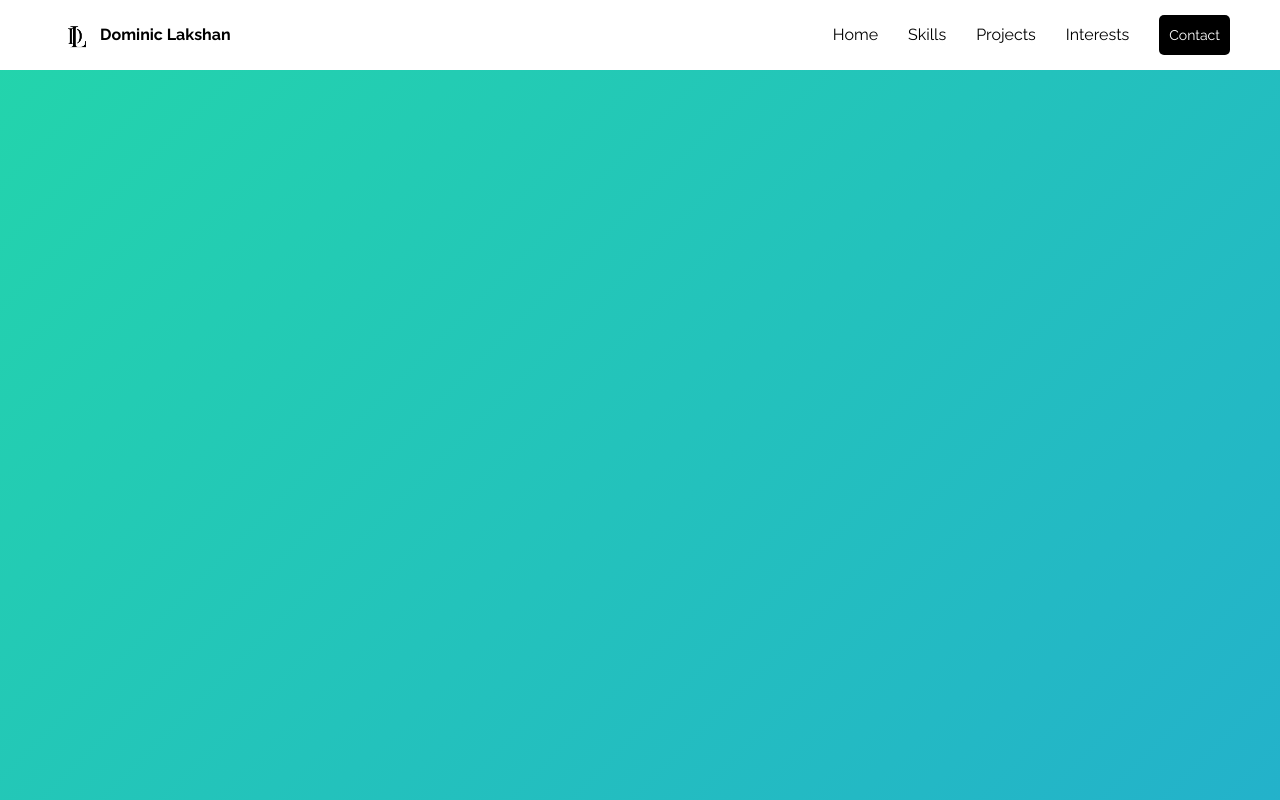
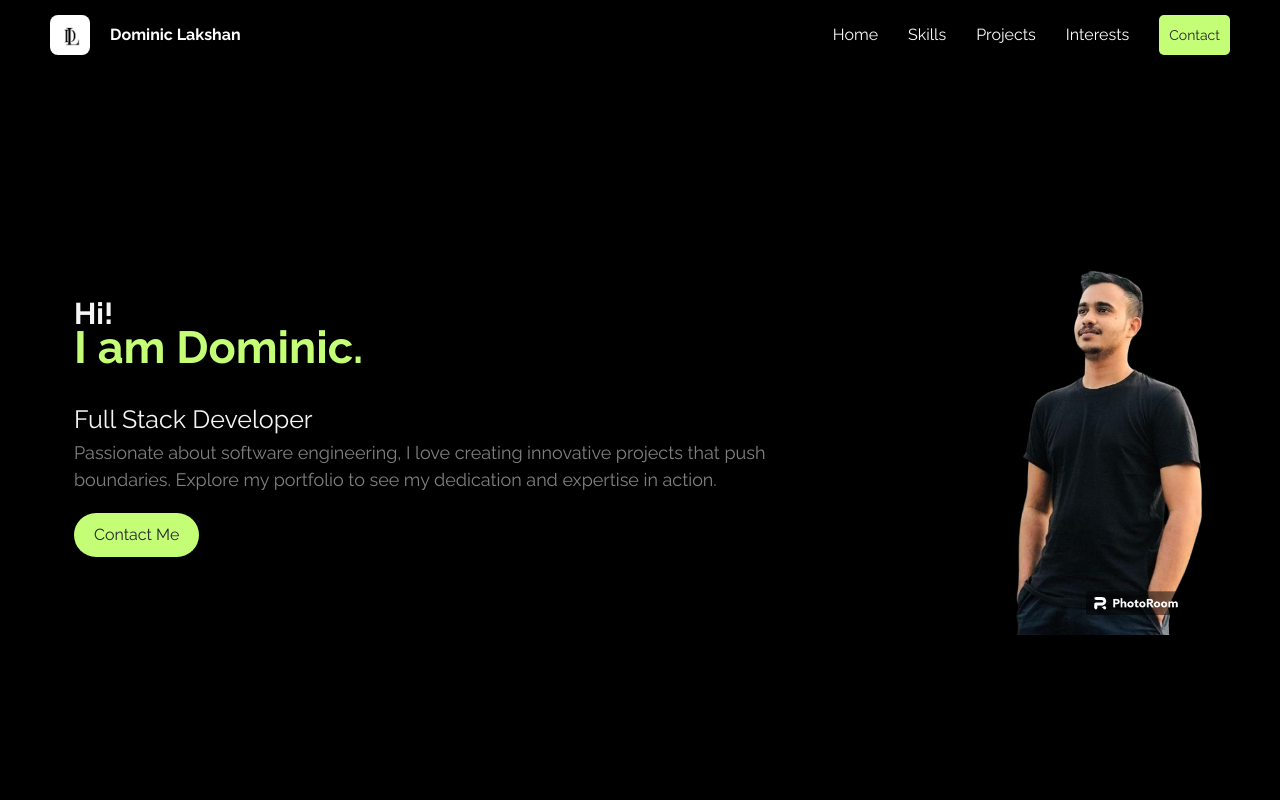
Before and after one commit to lakshankd/Portfolio, a Next.js app: page / in a window 1280 px wide. Built offline with nearby package versions, Linux system fonts and the light colour scheme.

Commit message:
adding hero section.

```diff
--- a/src/app/globals.css
+++ b/src/app/globals.css
@@ -13,7 +13,8 @@ body {
   width: 100vw;
   height: 100vh;
   overflow-x: hidden;
-  background: linear-gradient(-45deg, #ee7752, #e73c7e, #23a6d5, #23d5ab);
+  /* background: linear-gradient(-45deg, #ee7752, #e73c7e, #23a6d5, #23d5ab); */
+  background-color: #000000;
   background-size: 400% 400%;
   animation: gradient 15s ease infinite;
   color: whitesmoke;
--- a/src/app/page.js
+++ b/src/app/page.js
@@ -1,10 +1,11 @@
 import Navbar from "@/components/navbar/Navbar";
-import styles from "./page.module.css";
+import HeroSection from "@/components/hero/HeroSection";
 
 export default function Home() {
   return (
     <div className="container">
       <Navbar />
+      <HeroSection />
     </div>
   );
 }
--- a/src/app/page.module.css
+++ b/src/app/page.module.css
@@ -3,5 +3,6 @@
   height: 100vh;
   display: flex;
   flex-direction: column;
+  flex-direction: column;
   margin: 0 auto;
 }
--- /dev/null
+++ b/src/components/hero/HeroSection.js
@@ -0,0 +1,30 @@
+import Image from "next/image";
+import React from "react";
+import styles from "./hero.module.css";
+
+export default function HeroSection() {
+  return (
+    <div className={styles.container}>
+      <div className={styles.info_section}>
+        <h4 className={styles.info_section_head1}>Hi!</h4>
+        <h1 className={styles.info_section_head2}>I am Dominic.</h1>
+        <h5 className={styles.info_section_head4}>Full Stack Developer</h5>
+        <p>
+          Passionate about software engineering, I love creating innovative
+          projects that push boundaries. Explore my portfolio to see my
+          dedication and expertise in action.
+        </p>
+        <button>Contact Me</button>
+      </div>
+      <div className={styles.img_section}>
+        <Image
+          src="/my-photo-PhotoRoom (1).png"
+          width={400}
+          height={400}
+          alt="image"
+          className={styles.img_section_img}
+        />
+      </div>
+    </div>
+  );
+}
--- /dev/null
+++ b/src/components/hero/hero.module.css
@@ -0,0 +1,97 @@
+.container {
+  -webkit-animation: scale-in-hor-left 0.5s cubic-bezier(0.25, 0.46, 0.45, 0.94)
+    both;
+  animation: scale-in-hor-left 0.5s cubic-bezier(0.25, 0.46, 0.45, 0.94) both;
+  width: 100vw;
+  padding: 0 50px;
+  height: calc(100vh - 70px);
+  display: flex;
+  justify-content: space-evenly;
+  align-items: center;
+}
+
+.info_section {
+  width: 60%;
+}
+
+.info_section_head1 {
+  font-size: 30px;
+  font-weight: bold;
+  line-height: 0;
+}
+
+.info_section_head2 {
+  font-size: 45px;
+  font-weight: bolder;
+  color: #c4fe76;
+}
+
+.info_section_head4 {
+  margin-top: 20px;
+  font-size: 25px;
+}
+
+.info_section p {
+  font-size: 18px;
+  color: gray;
+}
+
+.info_section button {
+  font-size: 16px;
+  color: #272727;
+  background-color: #c4fe76;
+  padding: 10px 20px;
+  margin-top: 20px;
+  border-radius: 30px;
+}
+
+.info_section_head3 {
+}
+
+.img_section_img {
+}
+
+/* ----------------------------------------------
+ * Generated by Animista on 2023-7-13 23:32:22
+ * Licensed under FreeBSD License.
+ * See http://animista.net/license for more info.
+ * w: http://animista.net, t: @cssanimista
+ * ---------------------------------------------- */
+
+/**
+ * ----------------------------------------
+ * animation scale-in-hor-left
+ * ----------------------------------------
+ */
+@-webkit-keyframes scale-in-hor-left {
+  0% {
+    -webkit-transform: scaleX(0);
+    transform: scaleX(0);
+    -webkit-transform-origin: 0% 0%;
+    transform-origin: 0% 0%;
+    opacity: 1;
+  }
+  100% {
+    -webkit-transform: scaleX(1);
+    transform: scaleX(1);
+    -webkit-transform-origin: 0% 0%;
+    transform-origin: 0% 0%;
+    opacity: 1;
+  }
+}
+@keyframes scale-in-hor-left {
+  0% {
+    -webkit-transform: scaleX(0);
+    transform: scaleX(0);
+    -webkit-transform-origin: 0% 0%;
+    transform-origin: 0% 0%;
+    opacity: 1;
+  }
+  100% {
+    -webkit-transform: scaleX(1);
+    transform: scaleX(1);
+    -webkit-transform-origin: 0% 0%;
+    transform-origin: 0% 0%;
+    opacity: 1;
+  }
+}
--- a/src/components/navbar/Navbar.js
+++ b/src/components/navbar/Navbar.js
@@ -12,8 +12,8 @@ function Navbar() {
       <div className={styles.nav_logo}>
         <Image
           src="/logo/logo.png"
-          width={50}
-          height={50}
+          width={40}
+          height={40}
           className={styles.nav_logo_img}
           alt="logo"
         />
@@ -29,10 +29,15 @@ function Navbar() {
       <div className={styles.nav_menu}>
         <div className={styles.nav_menu_icon}>
           {isMenuOpen ? (
-            <GrClose size={20} onClick={() => setIsMenuOpen((prev) => !prev)} />
+            <GrClose
+              size={30}
+              color="white"
+              onClick={() => setIsMenuOpen((prev) => !prev)}
+            />
           ) : (
             <BiMenuAltRight
-              size={25}
+              size={30}
+              color="white"
               onClick={() => setIsMenuOpen((prev) => !prev)}
             />
           )}
--- a/src/components/navbar/navbar.module.css
+++ b/src/components/navbar/navbar.module.css
@@ -1,6 +1,6 @@
 .container {
-  background-color: white;
-  color: black;
+  background-color: #000000;
+  color: #fdfdfd;
   height: 70px;
   width: 100vw;
   display: flex;
@@ -8,7 +8,6 @@
   align-items: center;
   justify-content: space-between;
   padding: 0 50px;
-  position: absolute;
 }
 
 .nav_logo {
@@ -16,7 +15,12 @@
   flex-direction: row;
   align-items: center;
   font-weight: bold;
-  line-height: 20px;
+  line-height: 10px;
+  gap: 20px;
+}
+
+.nav_logo_img {
+  border-radius: 8px;
 }
 
 .nav_links {
@@ -28,8 +32,8 @@
 
 .nav_links button {
   padding: 10px;
-  background-color: black;
-  color: white;
+  background-color: #c4fe76;
+  color: #272727;
   border-radius: 5px;
   border: none;
   font-size: 14px;
@@ -46,7 +50,7 @@
   -webkit-animation: scale-up-center 0.4s cubic-bezier(0.39, 0.575, 0.565, 1)
     both;
   animation: scale-up-center 0.4s cubic-bezier(0.39, 0.575, 0.565, 1) both;
-  background-color: white;
+  background-color: #272727;
   border: 1px solid gray;
   display: flex;
   flex-direction: column;
@@ -54,6 +58,7 @@
   top: 40px;
   padding: 20px;
   gap: 10px;
+  border-radius: 5px;
   font-size: 18px;
   align-items: flex-start;
   box-shadow: 0.5px gainsboro;
@@ -61,8 +66,8 @@
 
 .nav_menu_links button {
   padding: 8px;
-  background-color: black;
-  color: white;
+  background-color: #c4fe76;
+  color: #272727;
   border-radius: 3px;
   border: none;
   font-size: 12px;
```
Also changed, not shown: public/my-photo-PhotoRoom (1).png (added), public/my-photo-PhotoRoom.png (added).
